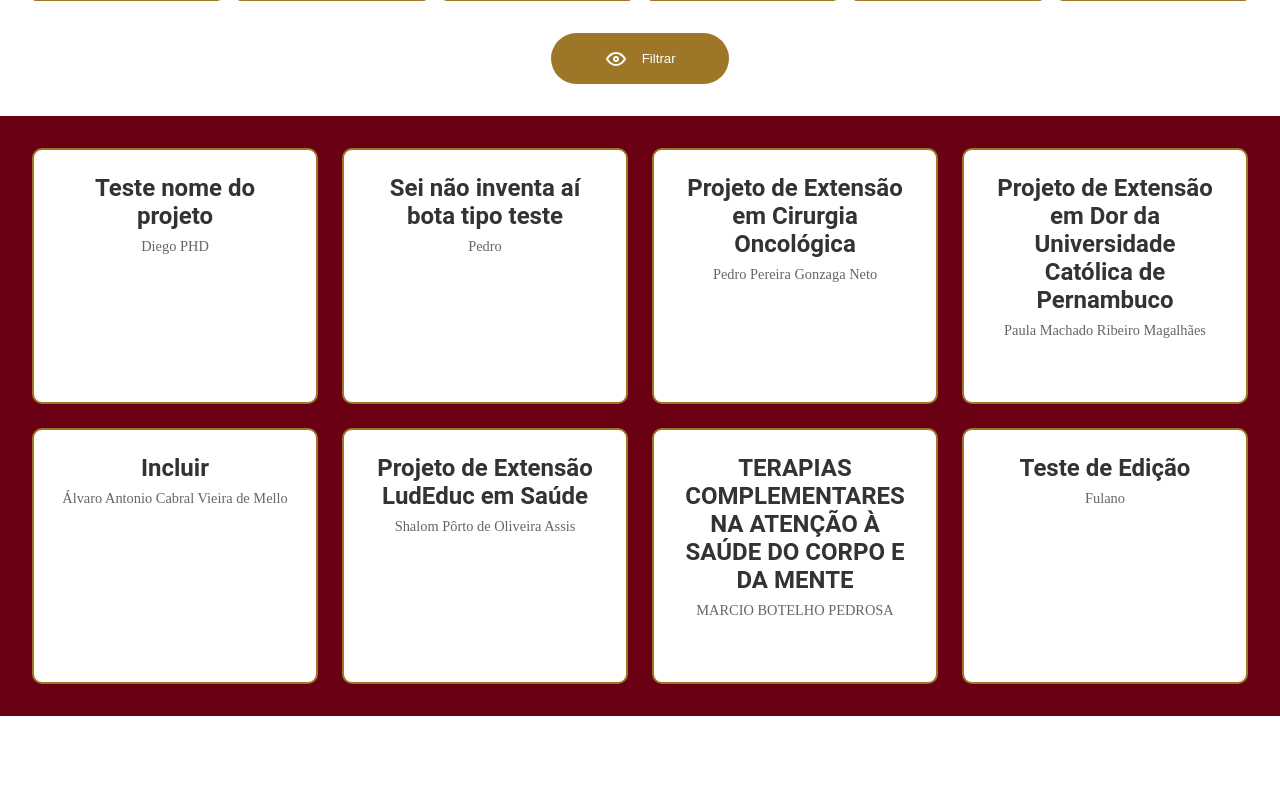
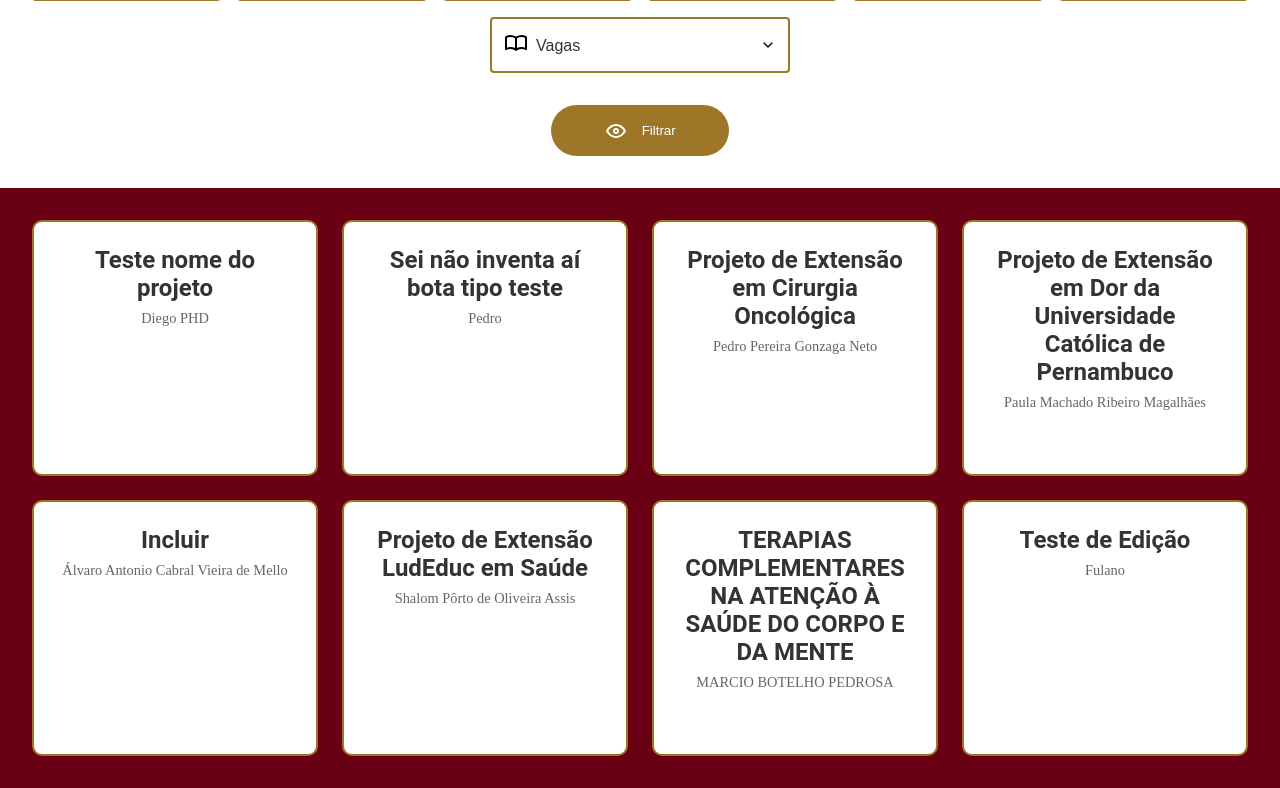
Before and after one commit to Dhu-a/portalDeExtensaoUnicap, a Django app: page / in a window 1280 px wide. Shown: the part 551-1339 px from the top of the page. Before the commit the page ends 1267 px from the top, so only its background shows below. Run offline with Django 5.2, Linux system fonts and the light colour scheme; data comes from the database, SQL or seed files in the repository; data that the repository does not hold is empty.

Commit message:
filtro por vagas abertas ok

```diff
--- a/portalExtensaoUnicap_app/templates/admin-base.html
+++ b/portalExtensaoUnicap_app/templates/admin-base.html
@@ -31,7 +31,7 @@
 			</select>
 
 		</div>
-		<div class="filter-dropdown">
+		<div class="filter-dropdown"> <!-- area -->
 			<span class="area-icon"
 				><img src="{% static 'graphics/area.svg' %}"
 			/></span>
@@ -42,7 +42,7 @@
 				<option value="3">Área 3</option>
 			</select>
 		</div>
-		<div class="filter-dropdown">
+		<div class="filter-dropdown"> <!-- turno -->
 			<span class="shift-icon"
 				><img src="{% static 'graphics/shift.svg' %}"
 			/></span>
@@ -53,7 +53,7 @@
 				<option value="Noite">Noite</option>
 			</select>
 		</div>
-		<div class="filter-dropdown">
+		<div class="filter-dropdown"> <!-- dias -->
 			<span class="days-icon"
 				><img src="{% static 'graphics/calendar.svg' %}"
 			/></span>
@@ -68,7 +68,7 @@
 				<option value="Domingo">Domingo</option>
 			</select>
 		</div>
-		<div class="filter-dropdown">
+		<div class="filter-dropdown"> <!-- local -->
 			<span class="location-icon"
 				><img src="{% static 'graphics/place.svg' %}"
 			/></span>
@@ -80,6 +80,16 @@
 				<option value="Bloco D">Bloco D</option>
 				<option value="Bloco G">Bloco G</option>
 				<option value="Bloco J">Bloco J</option>
+			</select>
+		</div>
+		<div class="filter-dropdown"> <!-- vagas -->
+			<span class="area-icon"
+				><img src="{% static 'graphics/area.svg' %}"
+			/></span>
+			<select name="vagas">
+				<option value="">Vagas</option>
+				<option value="1">Vagas abertas</option>
+				<option value="0">Todos os projetos</option>
 			</select>
 		</div>
 	</div>
--- a/portalExtensaoUnicap_app/views.py
+++ b/portalExtensaoUnicap_app/views.py
@@ -11,25 +11,35 @@ def PortalExtensaoView(request):
     projetos = projeto.objects.all()
     cursos=projeto.objects.values_list('curso', flat=True).distinct()
 
-    turno_filter=request.GET.get('turno') #filtrar pelo turno selecionado
+#filtrar pelo turno selecionado
+    turno_filter=request.GET.get('turno')
     if turno_filter:
         projetos=projetos.filter(dias__turno=turno_filter).distinct()
 
-    dia_filter=request.GET.get('dia') #filtrar pelo dia selecionado
+#filtrar pelo dia selecionado
+    dia_filter=request.GET.get('dia')
     if dia_filter:
         projetos=projetos.filter(dias__dia=dia_filter).distinct()
 
-    local_filter=request.GET.get('local') #filtrar pelo local selecionado
+#filtrar pelo local selecionado
+    local_filter=request.GET.get('local')
     if local_filter:
         projetos=projetos.filter(dias__lugar=local_filter).distinct()
 
-    curso_filter=request.GET.get('curso') #filtrar pelo curso selecionado
+#filtrar pelo curso selecionado
+    curso_filter=request.GET.get('curso')
     if curso_filter:
         projetos=projetos.filter(curso=curso_filter)
 
-    search_name=request.GET.get('search_name') #filtrar por nome digitado
+#filtrar por nome digitado
+    search_name=request.GET.get('search_name')
     if search_name:
         projetos=projetos.filter(titulo__icontains=search_name)
+
+#filtrar por vagas abertas
+    vagas_filter=request.GET.get('vagas');
+    if vagas_filter=="1":
+        projetos=projetos.filter(aceitando=True);
 
     return render(request, 'admin-cards.html', {
         'current_page': 'public-cards',
```
